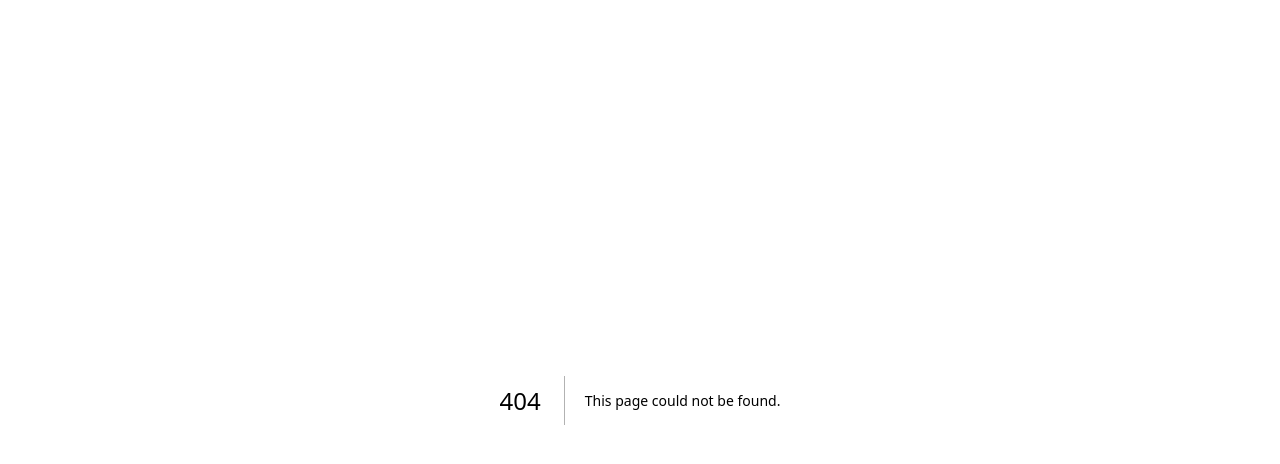
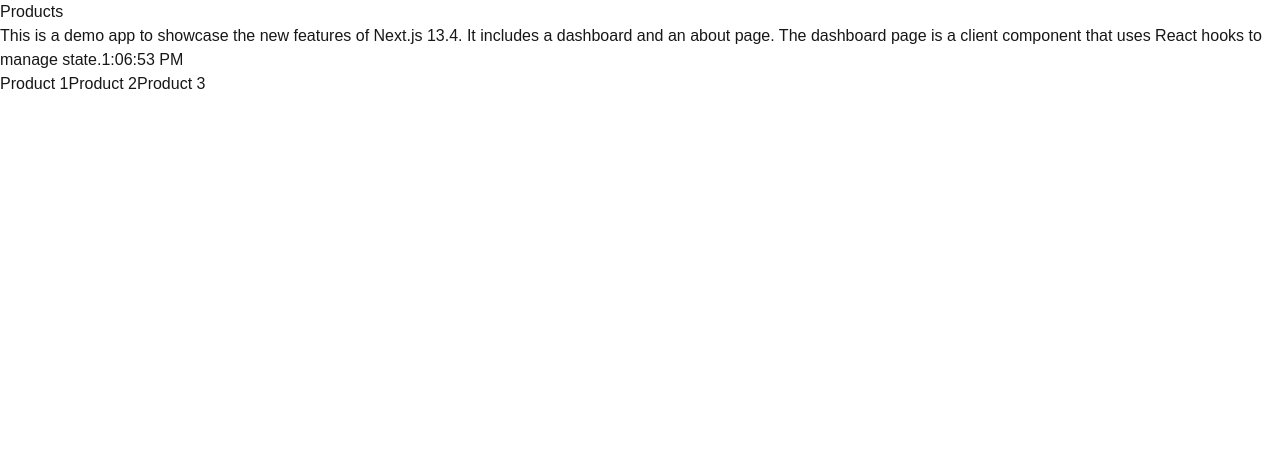
Before and after one commit to elkinmendoza/next15-new-functionalities, a Next.js app: page /products in a window 1280 px wide. Before the commit this address had no page. Shown: the top 464 px of the page. Built offline with nearby package versions, Linux system fonts and the light colour scheme.

Commit message:
Multiple dynamic route segments suppose we have a product catalog with categories and products /products/[category]/[product]/page.tsx generateStaticParams to gengerate static file for those dynamic route

```diff
--- /dev/null
+++ b/src/app/products/[id]/page.tsx
@@ -0,0 +1,25 @@
+export async function generateStaticParams() {
+  const categories = [{ id: 1 }, { id: 2 }, { id: 3 }, { id: 4 }, { id: 5 }];
+  return categories.map((category) => ({
+    id: category.id.toString(),
+  }));
+}
+
+export default async function ProductPage({
+  params,
+}: {
+  params: Promise<{ id: string }>;
+}) {
+  const { id } = await params;
+  return (
+    <div>
+      <h1>Product {id}</h1>
+      <p>
+        This is a demo app to showcase the new features of Next.js 13.4. It
+        includes a dashboard and an about page. The dashboard page is a client
+        component that uses React hooks to manage state.
+        {new Date().toLocaleTimeString()}
+      </p>
+    </div>
+  );
+}
--- /dev/null
+++ b/src/app/products/page.tsx
@@ -0,0 +1,18 @@
+import Link from "next/link";
+
+export default function ProductsPage() {
+  return (
+    <div>
+      <h1>Products</h1>
+      <p>
+        This is a demo app to showcase the new features of Next.js 13.4. It
+        includes a dashboard and an about page. The dashboard page is a client
+        component that uses React hooks to manage state.
+        {new Date().toLocaleTimeString()}
+      </p>
+      <Link href="/products/1">Product 1</Link>
+      <Link href="/products/2">Product 2</Link>
+      <Link href="/products/3">Product 3</Link>
+    </div>
+  );
+}
```
